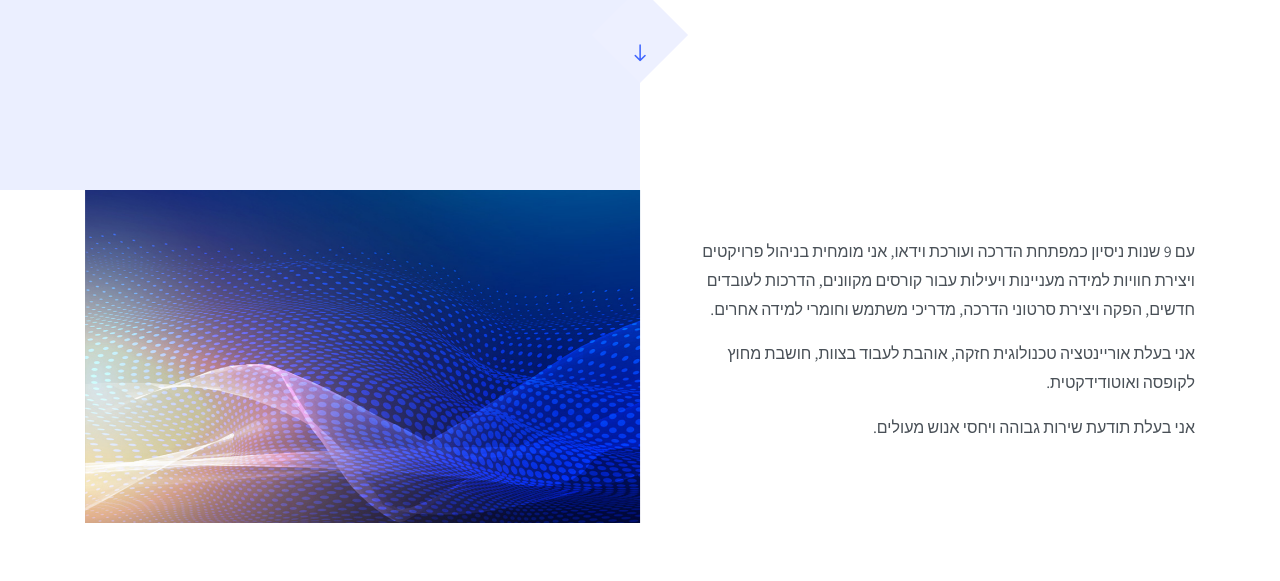
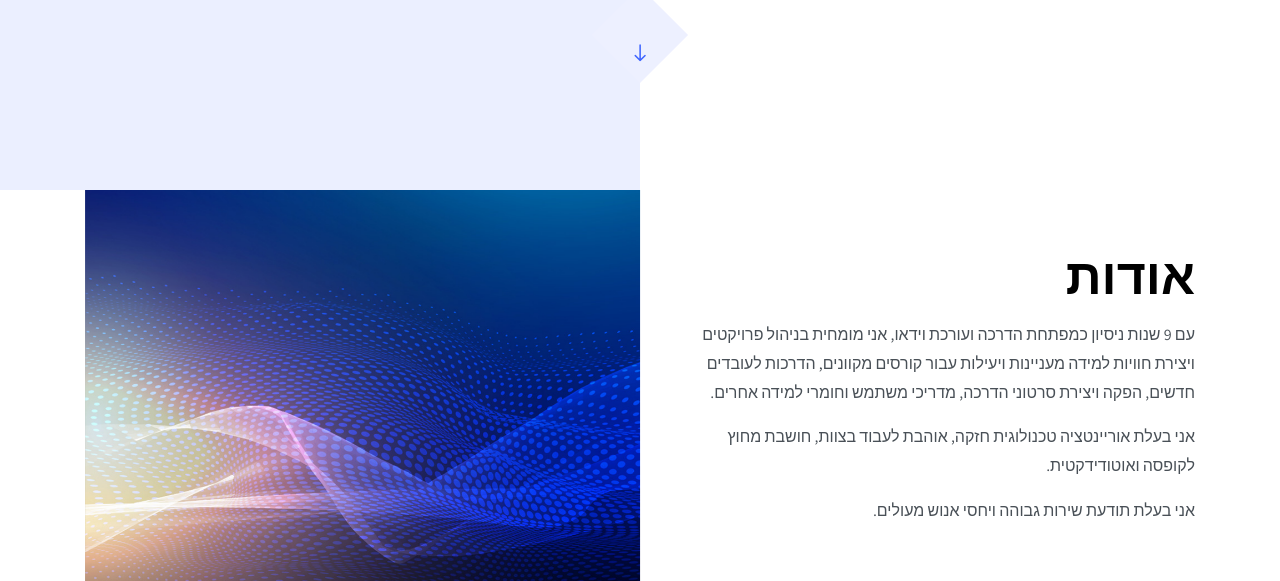
Before and after one commit to mkeren1980/Portfolio, a plain HTML site: page index.html in a window 1280 px wide. Shown: the part 610-1191 px from the top of the page. Drawn offline with Linux system fonts and the light colour scheme; files whose address does not match are found by name.

Commit message:
Update index.html

```diff
--- a/index.html
+++ b/index.html
@@ -88,9 +88,10 @@
     			<div class="col-md-6 col-lg-6 pl-md-5 py-5">
     				<div class="row justify-content-start pb-3">
 		          <div class="col-md-12 heading-section ftco-animate">
+		          	<h1 class="big">אודות</h1>
+						   <h2 style="text-align: right;">אודות</h2>
+		           		   <div style="text-align: right; direction: rtl;">
 
-		           		   <div style="text-align: right; direction: rtl;">
-						   	<h1 class="big">אודות</h1>
     <p>עם 9 שנות ניסיון כמפתחת הדרכה ועורכת וידאו, אני מומחית בניהול פרויקטים ויצירת חוויות למידה מעניינות ויעילות עבור קורסים מקוונים, הדרכות לעובדים חדשים, הפקה ויצירת סרטוני הדרכה, מדריכי משתמש וחומרי למידה אחרים.</p>
     <p>אני בעלת אוריינטציה טכנולוגית חזקה, אוהבת לעבוד בצוות, חושבת מחוץ לקופסה ואוטודידקטית.</p>
     <p>אני בעלת תודעת שירות גבוהה ויחסי אנוש מעולים.</p>
```
